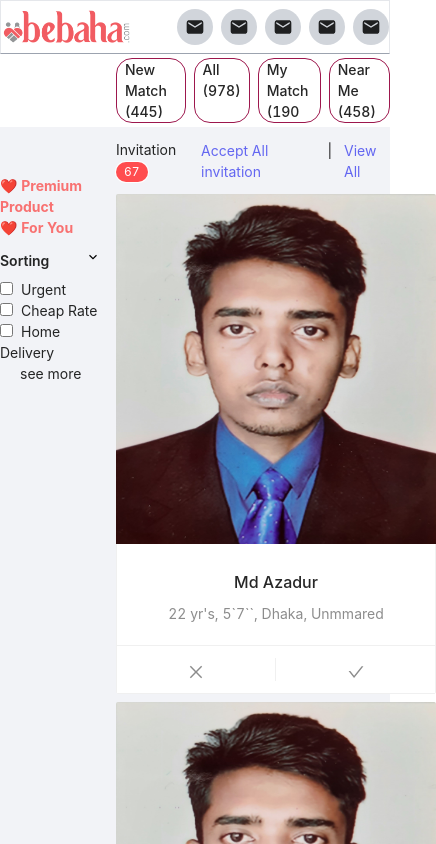
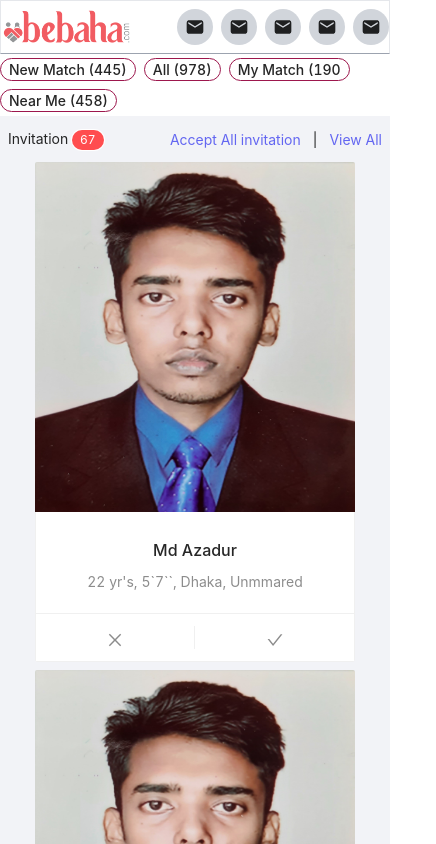
Before and after one commit to iazadur/bebaha, a Next.js app: page / in a window 390 px wide. Shown: the top 844 px of the page, 436 px wide, since content can reach past the window. Built offline with nearby package versions, Linux system fonts and the light colour scheme.

Commit message:
added responsive

```diff
--- a/components/Home/Invitations/Invitation.jsx
+++ b/components/Home/Invitations/Invitation.jsx
@@ -11,6 +11,7 @@ const Invitation = () => {
         <>
 
             <Card
+            className='mx-auto'
                 hoverable
                 style={{ width: 320 }}
                 cover={<Image src="/img/azad.jpg" width="320" height="350" alt='' />}
--- a/components/Home/Invitations/Invitations.jsx
+++ b/components/Home/Invitations/Invitations.jsx
@@ -6,14 +6,14 @@ import Invitation from './Invitation';
 const Invitations = () => {
     return (
         <>
-            <div className="flex justify-between items-center py-1">
+            <div className="flex justify-between items-center py-1 px-2 md:px-0">
                 <div className="my-2"><span className='text-md'>Invitation <Badge count="67" className='' /></span></div>
                 <div className="flex gap-x-3">
                     <span className="text-indigo-500">Accept All invitation</span> |
                     <span className="text-indigo-500">View All</span>
                 </div>
             </div>
-            <div className="grid md:grid-cols-2 gap-2">
+            <div className="grid md:grid-cols-2 gap-2 grid-cols-1">
                 {Array.from({ length: 2 }).map((_, idx) => (<Invitation key={idx} />))}
             </div>
         </>
--- a/components/Layout/Layout.js
+++ b/components/Layout/Layout.js
@@ -11,8 +11,8 @@ const Layout = ({ children }) => {
             <div style={{backgroundColor:"#F2F3F7"}}>
             <div className="container mx-auto">
                 <div className="grid grid-cols-7 gap-4">
-                    <div className="col-span-2"><Asidebar /></div>
-                    <div className="col-span-5">
+                    <div className="col-span-2 md:block hidden"><Asidebar /></div>
+                    <div className="md:col-span-5 col-span-7">
                         <main>{children}</main>
                     </div>
 
--- a/components/Nav/Nav.js
+++ b/components/Nav/Nav.js
@@ -50,8 +50,8 @@ const Nav = () => {
             </div>
             <div className="container mx-auto">
                 <div className="grid grid-cols-7 gap-4 py-1">
-                    <div className="col-span-2"></div>
-                    <div className="col-span-5 flex gap-2">
+                    <div className="col-span-2 hidden md:block"></div>
+                    <div className=" md:col-span-5 col-span-7 flex-wrap  flex gap-2">
                         <p className='rounded-2xl hover:bg-pink-700 border border-pink-800 hover:text-white font-medium px-2'>New Match (445)</p>
                         <p className="rounded-2xl hover:bg-pink-700 border border-pink-800 hover:text-white font-medium px-2">All (978)</p>
 
```
